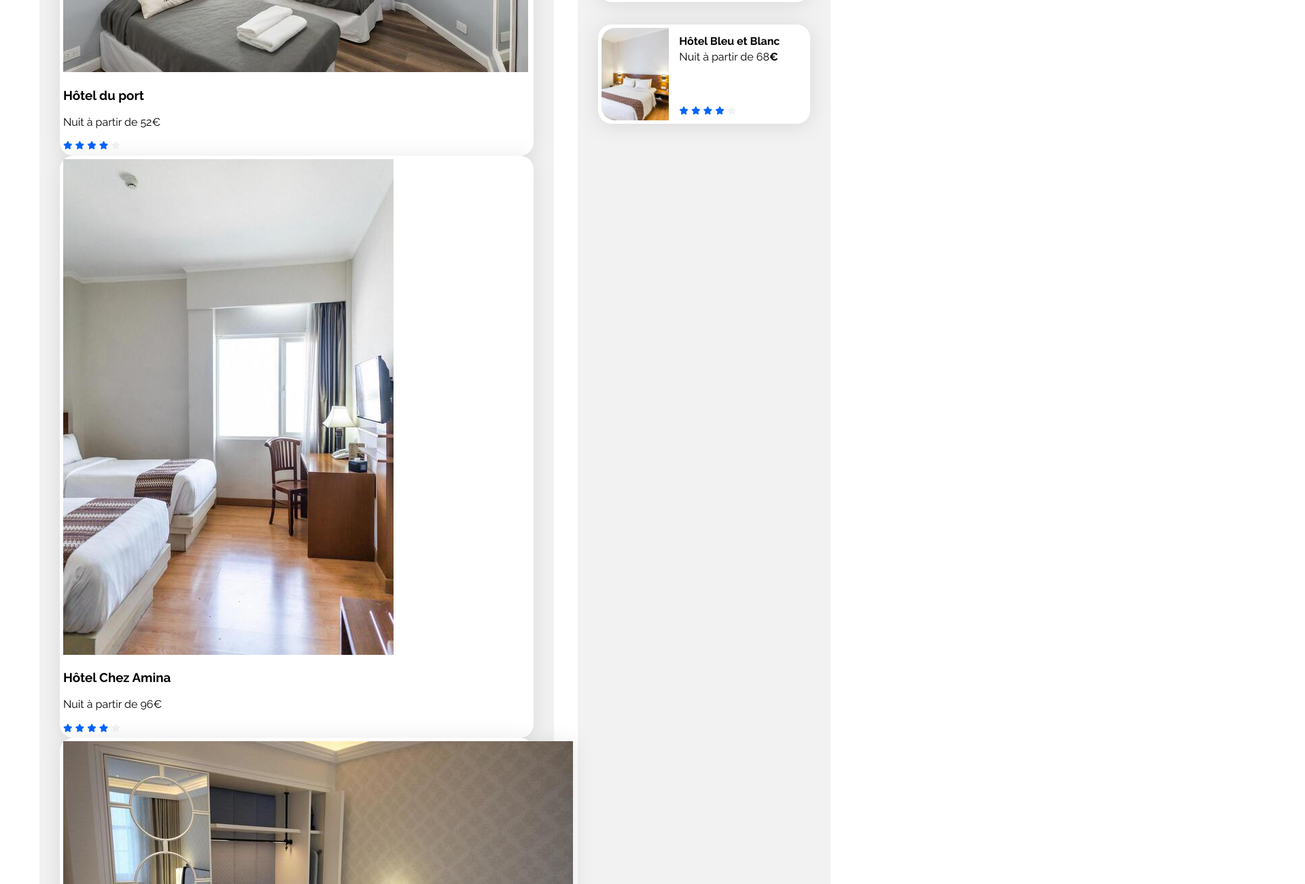
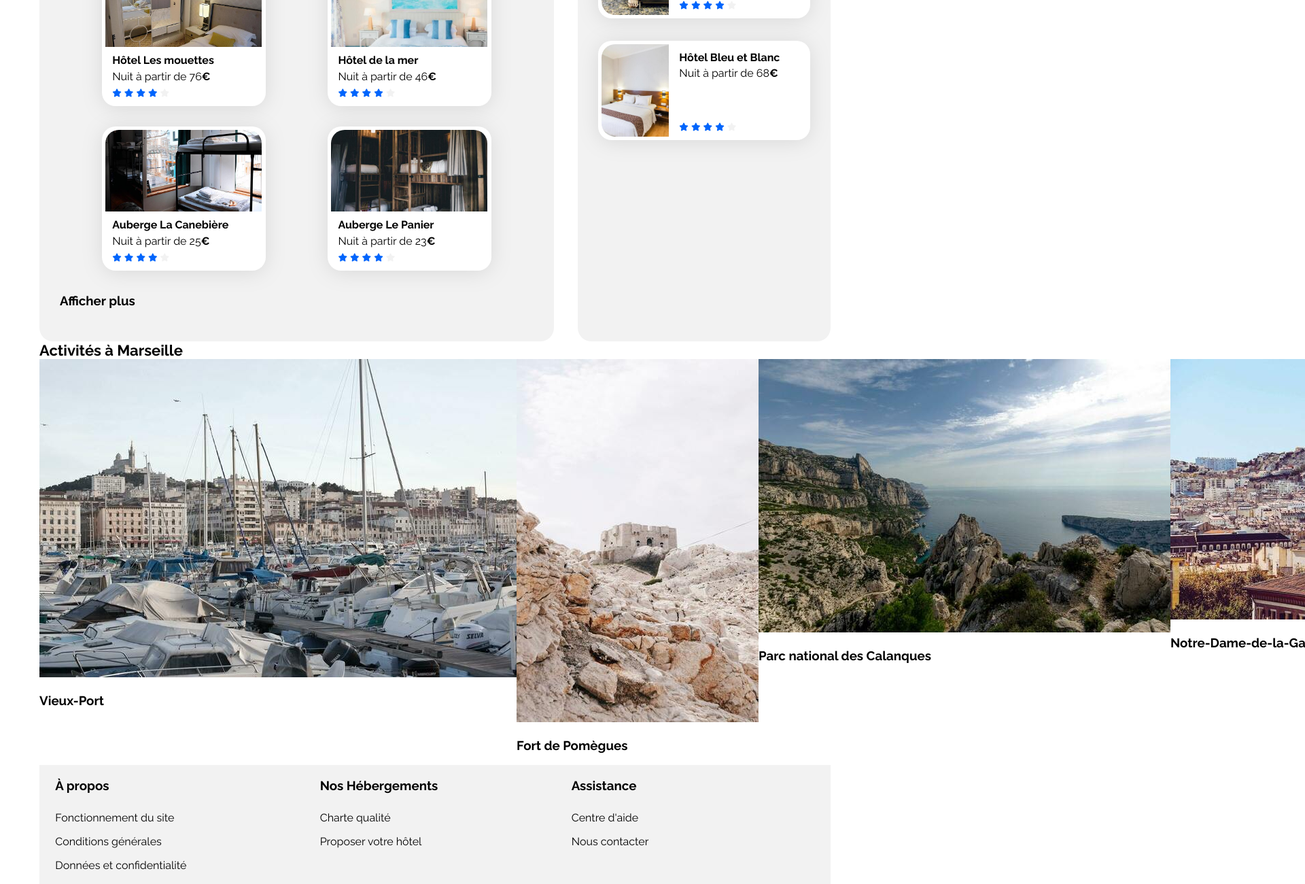
Before and after one commit to YuliyaniB/Projet-2-OC, a plain HTML site: page index.html in a window 1280 px wide. Shown: the part 880-2180 px from the top of the page at 68% size, 1920 px wide, since content can reach past the window. Drawn offline with Linux system fonts and the light colour scheme.

Commit message:
debut css hebergement et footer

```diff
--- a/index.html
+++ b/index.html
@@ -90,14 +90,14 @@
                     <div class="hebergements-title">
                         <h2 class="section-title">Hébergements à Marseille</h2>
                     </div>
-                    <div class="hebrgements-cards">
+                    <div class="hebergements-cards">
                         <a href="#">
                             <article class="card">
                                 <img src="./Images/Hebergements/fred-kleber.jpg" alt="Image de la chambre montrant un lit">
                                 <div class="card-content">
                                     <div class="card-txt">
-                                        <h3>Hôtel du port</h3>
-                                        <p class="card-subtitle">Nuit à partir de 52€</p>
+                                        <h3 class="card-title">Hôtel du port</h3>
+                                        <p class="card-subtitle">Nuit à partir de 52<span class="euro">€</span></p>
                                     </div>
                                     <div class="card-rating">
                                         <i class="fa-xs fa-solid fa-star" aria-hidden="true"></i>
@@ -115,8 +115,8 @@
                                 <img src="./Images/Hebergements/febrian-zakaria.jpg" alt="Image de la chambre montrant un lit">
                                 <div class="card-content">
                                     <div class="card-txt">
-                                        <h3>Hôtel Chez Amina</h3>
-                                        <p class="card-subtitle">Nuit à partir de 96€</p>
+                                        <h3 class="card-title">Hôtel Chez Amina</h3>
+                                        <p class="card-subtitle">Nuit à partir de 96<span class="euro">€</span></p>
                                     </div>
                                     <div class="card-rating">
                                         <i class="fa-xs fa-solid fa-star" aria-hidden="true"></i>
@@ -134,8 +134,8 @@
                                 <img src="./Images/Hebergements/reisetopia.jpg" alt="Image de la chambre montrant un lit">
                                 <div class="card-content">
                                     <div class="card-txt">
-                                        <h3>Hôtel Les mouettes</h3>
-                                        <p class="card-subtitle">Nuit à partir de 76€</p>
+                                        <h3 class="card-title">Hôtel Les mouettes</h3>
+                                        <p class="card-subtitle">Nuit à partir de 76<span class="euro">€</span></p>
                                     </div>
                                     <div class="card-rating">
                                         <i class="fa-xs fa-solid fa-star" aria-hidden="true"></i>
@@ -153,8 +153,8 @@
                                 <img src="./Images/Hebergements/annie-spratt.jpg" alt="Image de la chambre montrant un lit">
                                 <div class="card-content">
                                     <div class="card-txt">
-                                        <h3>Hôtel de la mer</h3>
-                                        <p class="card-subtitle">Nuit à partir de 46€</p>
+                                        <h3 class="card-title">Hôtel de la mer</h3>
+                                        <p class="card-subtitle">Nuit à partir de 46<span class="euro">€</span></p>
                                     </div>
                                     <div class="card-rating">
                                         <i class="fa-xs fa-solid fa-star" aria-hidden="true"></i>
@@ -172,8 +172,8 @@
                                 <img src="./Images/Hebergements/marcus-loke.jpg" alt="Image de la chambre montrant un lit">
                                 <div class="card-content">
                                     <div class="card-txt">
-                                        <h3>Auberge La Canebière</h3>
-                                        <p class="card-subtitle">Nuit à partir de 25€</p>
+                                        <h3 class="card-title">Auberge La Canebière</h3>
+                                        <p class="card-subtitle">Nuit à partir de 25<span class="euro">€</span></p>
                                     </div>
                                     <div class="card-rating">
                                         <i class="fa-xs fa-solid fa-star" aria-hidden="true"></i>
@@ -191,8 +191,8 @@
                                 <img src="./Images/Hebergements/nicate-lee.jpg" alt="Image de la chambre montrant un lit">
                                 <div class="card-content">
                                     <div class="card-txt">
-                                        <h3>Auberge Le Panier</h3>
-                                        <p class="card-subtitle">Nuit à partir de 23€</p>
+                                        <h3 class="card-title">Auberge Le Panier</h3>
+                                        <p class="card-subtitle">Nuit à partir de 23<span class="euro">€</span></p>
                                     </div>
                                     <div class="card-rating">
                                         <i class="fa-xs fa-solid fa-star" aria-hidden="true"></i>
@@ -205,13 +205,12 @@
                                 </div>
                             </article>
                         </a>
+                    </div>
                     <div class="afficher-plus">
                         <a href="#">
                             <h3>Afficher plus</h3>
                         </a>
                     </div>
-                    </div>
-
                 </section>
 
 
@@ -331,24 +330,24 @@
 
         <footer>
             <div class="contenu-footer">
-                <div class="A-propos">
-                    <h3>À propos</h3>
-                    <ul class="a-propos">
+                <div class="footer-card">
+                    <h3 class="footer-title">À propos</h3>
+                    <ul class="propos">
                         <li><a href="#">Fonctionnement du site</a></li>
                         <li><a href="#">Conditions générales</a></li>
                         <li><a href="#">Données et confidentialité</a></li>
                     </ul>
                 </div>
-                <div class="Nos-hebergements">
-                    <h3>Nos Hébergements</h3>
-                    <ul class="nos-hebergements">
+                <div class="footer-card">
+                    <h3 class="footer-title">Nos Hébergements</h3>
+                    <ul class="nos-heberg">
                         <li><a href="#">Charte qualité</a></li>
                         <li><a href="#">Proposer votre hôtel</a></li>
                     </ul>
                 </div>
-                <div class="Assistance">
-                    <h3>Assistance</h3>
-                    <ul class="assistance">
+                <div class="footer-card">
+                    <h3 class="footer-title">Assistance</h3>
+                    <ul class="assist">
                         <li><a href="#">Centre d'aide</a></li>
                         <li><a href="#">Nous contacter</a></li>
                     </ul>
--- a/style.css
+++ b/style.css
@@ -58,6 +58,23 @@ a {
     color: var(--main-bg-color)
 }
 
+ul{
+    list-style: none;
+}
+
+
+/****** Header ******/
+
+nav {
+    display: flex;
+    flex-direction: row;
+}
+
+.nav {
+    display: flex;
+    flex-direction: row;
+}
+
 /****** Hebergements And Populaires ***********/
 .hebergements-and-populaires {
     display: flex;
@@ -75,6 +92,54 @@ a {
 .hebergements {
     width: 65%;
 }
+
+.hebergements-cards {
+    display: flex;
+    justify-content: space-evenly;
+    flex-wrap: wrap;
+    gap: 30px;
+    margin-top: 33px;
+    margin-bottom: 33px;
+}
+
+.hebergements-cards .card {
+    display: flex;
+    flex-direction: column;
+    width: 96%;
+}
+
+.hebergements-cards img {
+    width: 99%;
+    height: 120px;
+    width: 230px;
+    border-top-left-radius: 20px;
+    border-top-right-radius: 20px;
+}
+
+.hebergements-cards .card-content {
+    width: 99%;
+    margin-left: 10px;
+}
+
+.hebergements-cards .card-title {
+    margin-top: 10px;
+    margin-bottom: 0px;
+}
+
+.hebergements-cards .card-subtitle {
+    margin-bottom: 5px;
+    margin-top: 5px;
+}
+
+.hebergements-cards .card-rating {
+    margin-bottom: 5px;
+}
+
+.afficher-plus {
+    margin:auto;   /** ??? **/
+}
+
+
 
 /****** Populaires ***********/
 .populaires {
@@ -121,6 +186,40 @@ a {
     margin-bottom: 5px;
 }
 
+/****** activites ******/
+
+.activites-cards {
+    display: flex;
+}
+
+/****** footer ******/
+
+footer {
+    background-color: var(--main-bg-color);
+}
+
+.contenu-footer {
+    display: flex;
+    justify-content: space-between;
+    margin-right: 23%;
+    margin-left: 2%;
+}
+
+.footer.title {
+    margin-bottom: 0px;
+}
+
+.propos,
+.nos-heberg,
+.assist {
+    padding-inline-start: 0;
+    margin: 1;
+    line-height: 2.2;
+}
+
+
+
+
 
 
 
@@ -165,3 +264,31 @@ a {
 @media (max-width: 767.98px) {
     /* ... */
 }
+
+
+
+
+
+
+
+
+
+
+
+
+
+
+
+
+
+/*test bouton*/
+.btn{
+    background-color: white;
+    border: 3px solid  #F2F2F2;
+    border-radius: 100px;
+    width: 150px;
+    height: 40px;
+    font-weight: bold;
+    padding: 15px;
+
+}
```
